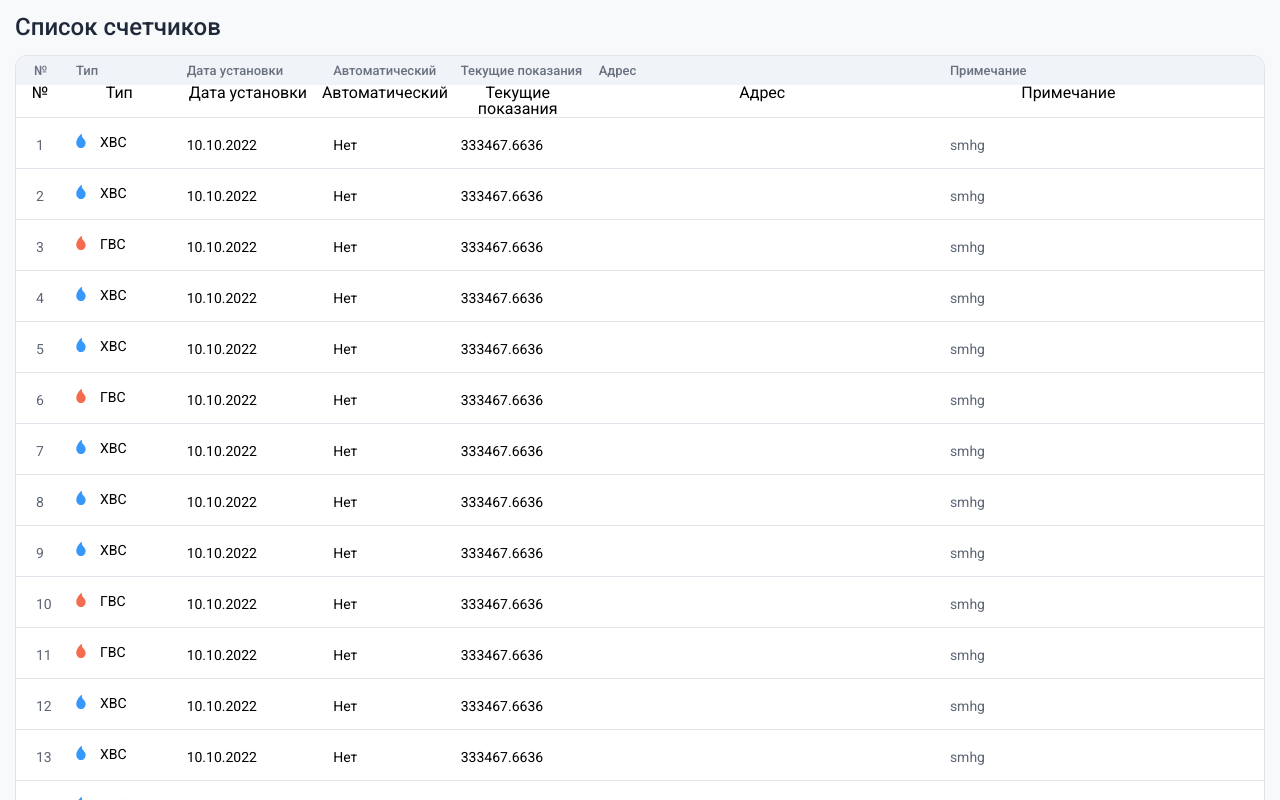
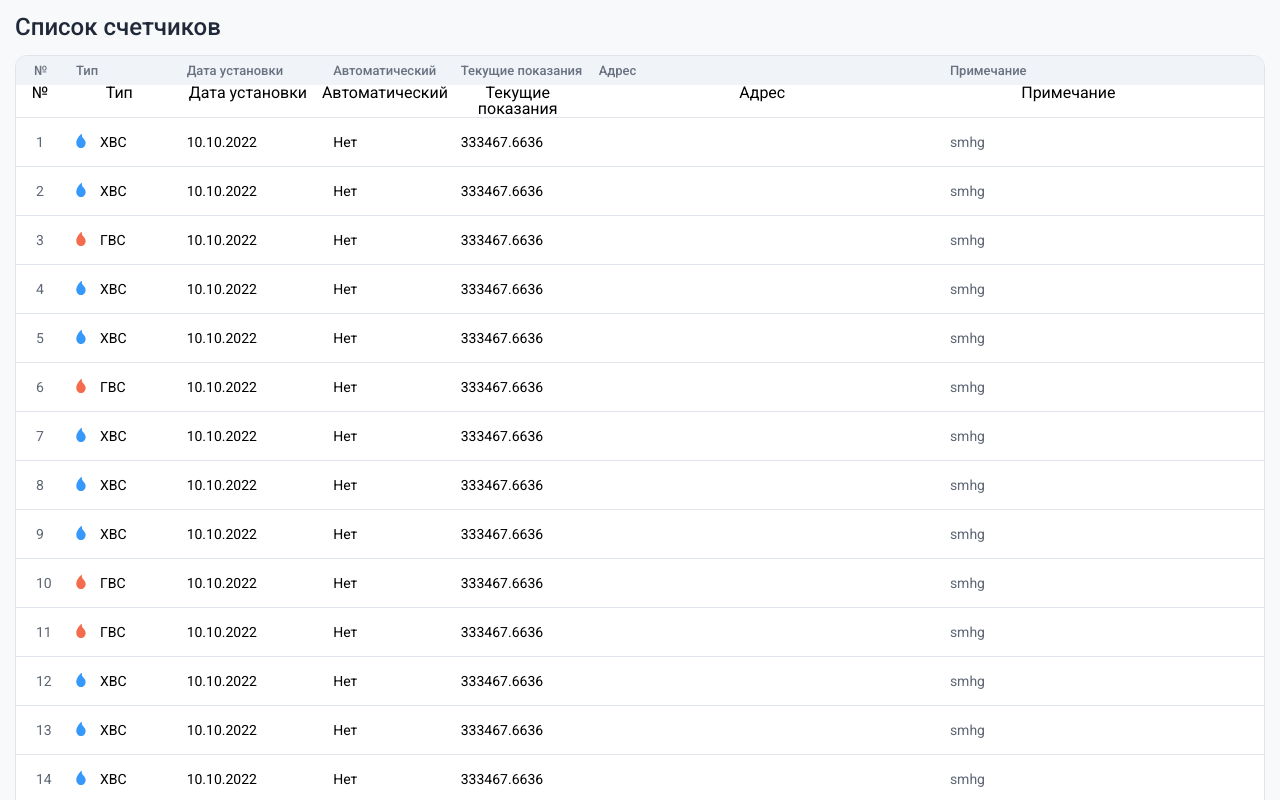
Before and after one commit to bemyexe/eis-table, a React (Vite) app: page / in a window 1280 px wide. Shown: the top 800 px of the page. Built offline with nearby package versions, Linux system fonts and the light colour scheme; no server answers.

Commit message:
fix(rc-table-class): fixed row align of elements

```diff
--- a/src/app/style.css
+++ b/src/app/style.css
@@ -46,6 +46,10 @@ thead {
   }
 }
 
+.rc-table-cell {
+  vertical-align: middle;
+}
+
 tbody {
   tr {
     background-color: var(--row);
```
